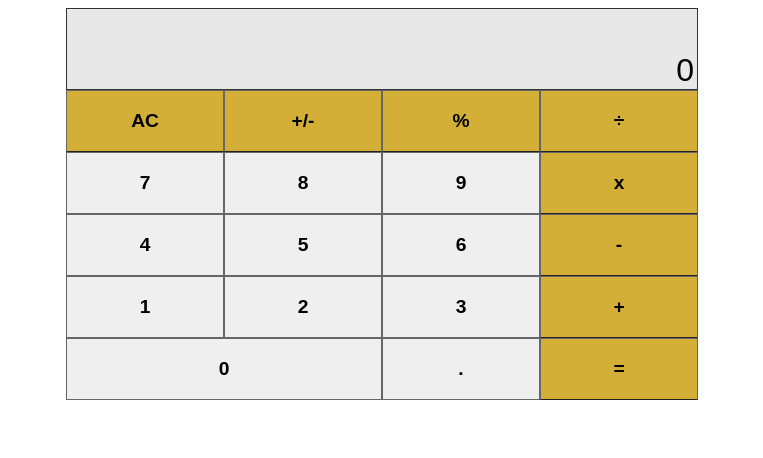
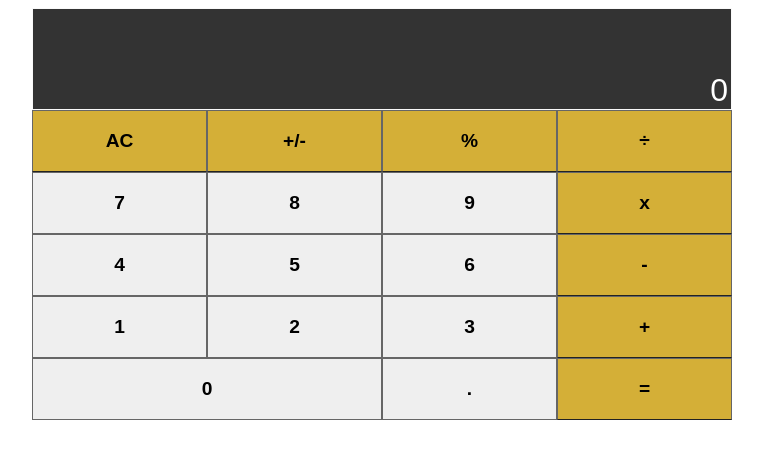
Before and after one commit to belsman/React-Calculator, a React (Create React App) app: page / in a window 1280 px wide. Shown: the top 458 px of the page, without its empty margins (258-1021 px from the left). Built offline with nearby package versions, Linux system fonts and the light colour scheme.

Commit message:
Add syles

```diff
--- a/src/index.css
+++ b/src/index.css
@@ -5,17 +5,18 @@ body {
 
 .container {
   margin: auto;
-  width: 50%;
+  width: 700px;
 }
 
 #display {
   display: flex;
   flex-direction: column-reverse;
-  background-color: #e8e8e8;
-  border: 1px solid #333;
-  height: 80px;
+  background-color: #333;
+  border: 1px solid #f9f9f9;
+  height: 100px;
   font-size: 2rem;
   text-align: right;
+  color: #fff;
 }
 
 .btn-panel-row {
```
